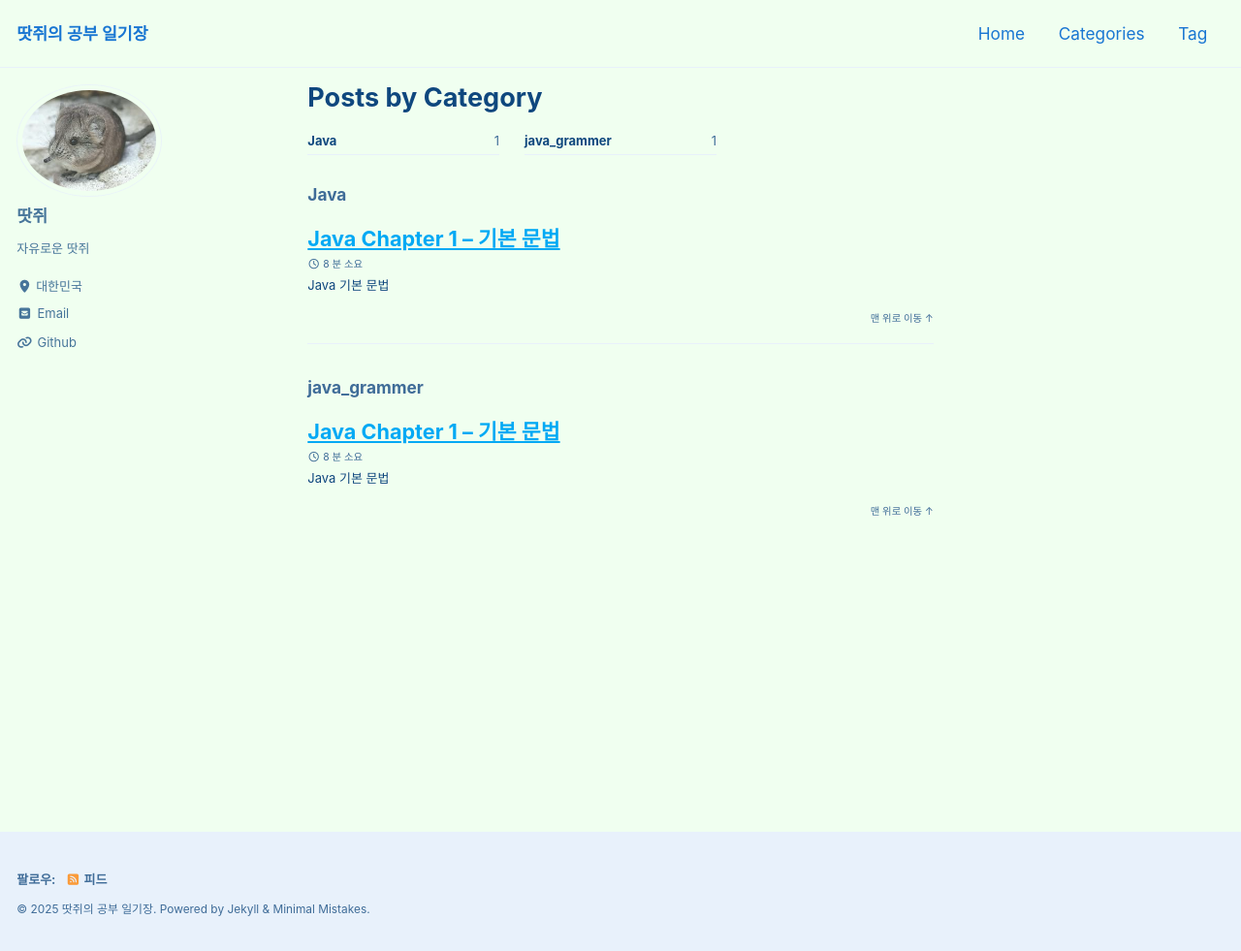
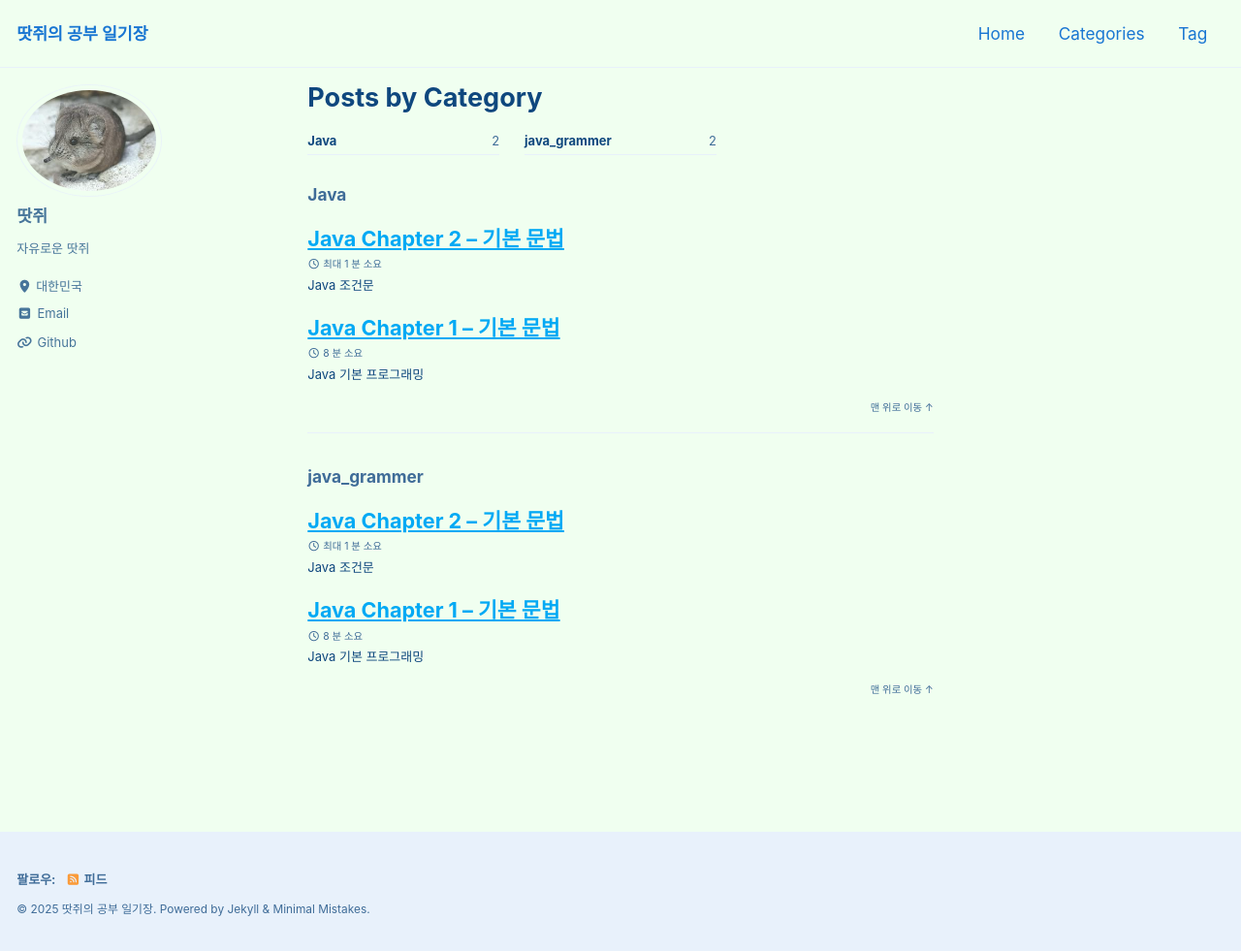
Before and after one commit to jaeseo0214/jaeseo0214.github.io, a Jekyll site: the page built from _pages/category-archive.md, in a window 1280 px wide and 981 px high. Shown: the whole window at 97% size. Built offline with Jekyll 4.4.1, drawn with Linux system fonts in a browser that asks for light colours; cached includes are drawn as plain includes; part of the change alters nothing that is shown.

Commit message:
Java_grammer_Update

````diff
--- a/_posts/2025-10-02-Java_Ch1.md
+++ b/_posts/2025-10-02-Java_Ch1.md
@@ -14,10 +14,13 @@ sidebar:
   nav: "categories_sidebar"
 ---
 
-# Java 기본 문법
+
+# Java 기본 프로그래밍
 
 
 Java는 객체지향형 프로그래밍 언어로, 기본 문법을 잘 숙지하는 것이 중요하다.
+
+
 
 
 ## 1. 자바 프로그램의 기본 구조
--- /dev/null
+++ b/_posts/2025-10-05-Java_Ch2.md
@@ -0,0 +1,78 @@
+---
+layout: single
+title: "Java Chapter 2 – 기본 문법"
+date: 2025-10-02
+categories:
+  - Java
+  - java_grammer
+author_profile: true
+read_time: true
+comments: true
+share: true
+related: true
+sidebar:
+  nav: "categories_sidebar"
+---
+
+
+# Java 조건문
+
+
+Java에서 조건문을 이용하면 조건의 참, 거짓에 따라 다른 작업을 수행할 수 있다.
+다른 언어들의 조건문과 거의 동일하며, if-else문, switch문으로 분류된다.
+
+
+
+
+## 1. if-else문
+
+
+if-else문은 다음과 같이 if의 조건식이 참인 경우, 거짓인 경우에 실행할 문장을
+지정할 수 있다.
+
+
+```java
+if(조건식){
+    실행할 문장1    //조건식이 참인 경우
+}
+
+else{
+    실행할 문장2    //조건식이 거짓인 경우
+}
+```
+
+
+아래의 간단한 예제 프로그램으로 자세히 알아보겠다.
+
+
+```java
+import java.util.Scanner
+
+public class Age{
+    public static void main(String[] args){
+        Scanner sc = new Scanner(System.in);
+
+        System.out.print("나이 입력>>>");
+
+        int age = sc.nextInt();
+
+        if((age >=20) && (age < 30)){
+            System.out.print("20대 입니다.");
+        }
+        else{
+            System.out.print("20대가 아닙니다.");
+        }
+
+        sc.close();
+    }
+}
+```
+
+
+위 프로그램은 사용자의 나이를 정수로 입력 받은 뒤,
+20대인지 아닌지 판별해 주는 프로그램이다.
+
+
+if 조건문에서 입력 받은 나이가 20살 이상, 30살 미만인지 검사한 후,
+조건식이 참(20살 이상, 30살 미만)일 경우 "20대 입니다." 라는 실행문 1을,
+거짓(20살 미만, 30살 이상)일 경우 "20대가 아닙니다." 라는 실행문 2를 출력한다.
````
